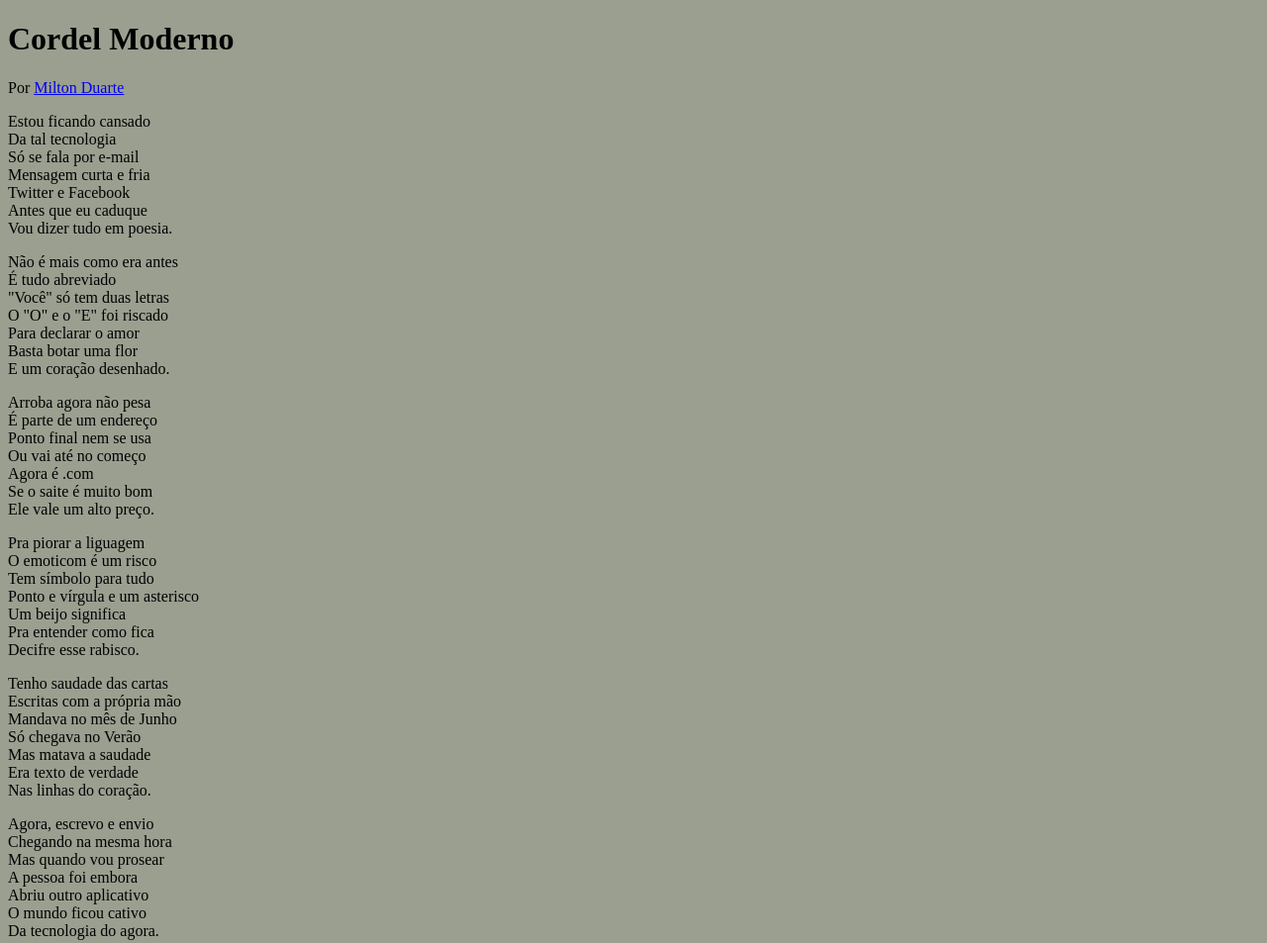
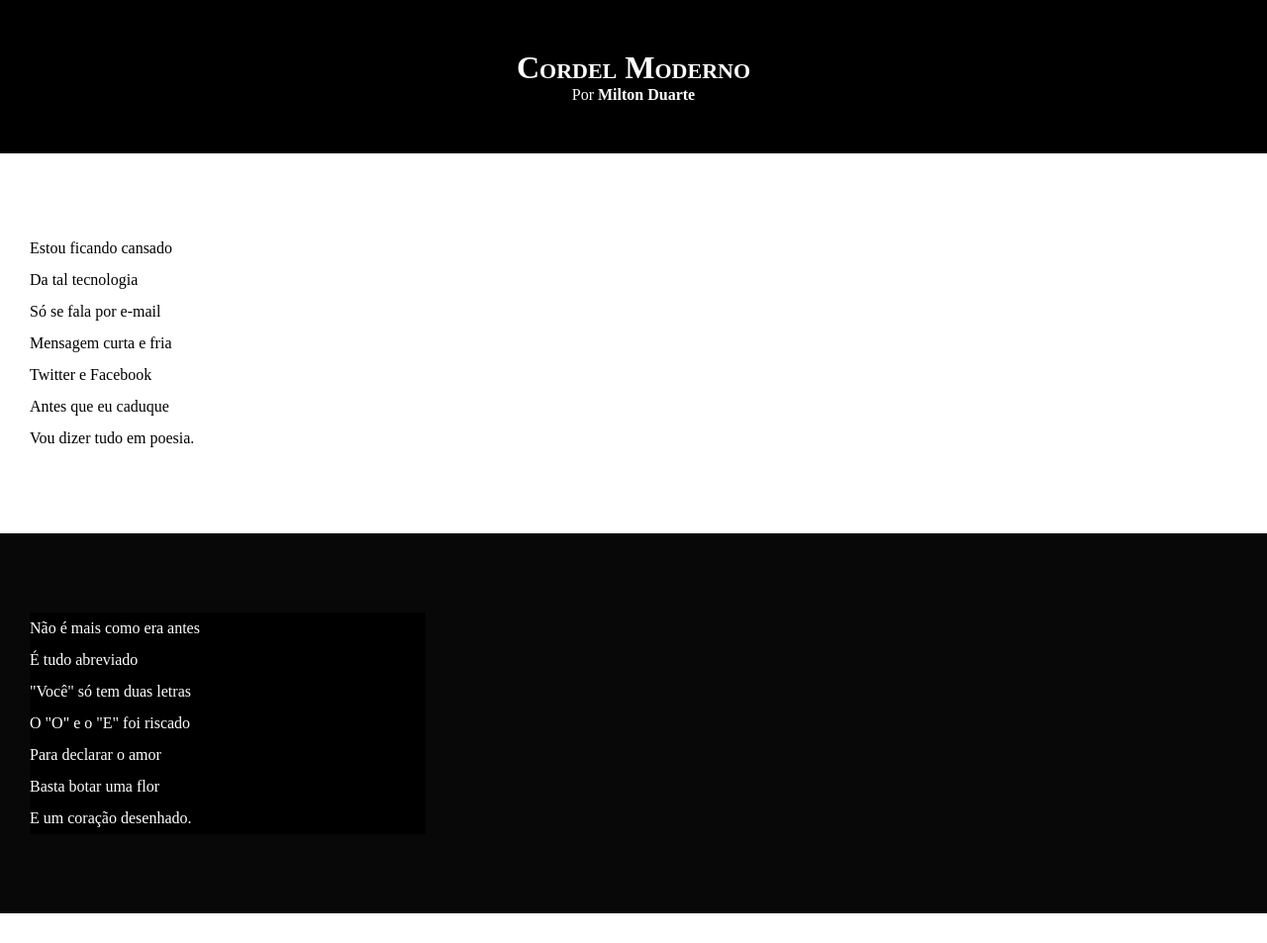
Before and after one commit to andrebaladaa/html-css, a plain HTML site: page desafios/d012/index.html in a window 1280 px wide. Shown: the top 953 px of the page at 99% size. Drawn offline with Linux system fonts and the light colour scheme.

Commit message:
atualizei textos e blocos

```diff
--- a/desafios/d012/index.html
+++ b/desafios/d012/index.html
@@ -13,7 +13,7 @@
  <p> Por <a href=" https://www.recantodasletras.com.br/poesias/3186743" target="_blank">Milton Duarte</a></p>
 
             </header>
-               <section>
+               <section class="normal">
                 <p>Estou ficando cansado <br>
                     Da tal tecnologia <br>
                     Só se fala por e-mail <br>
@@ -25,7 +25,7 @@
 
 
 
-                <section>
+                <section class="imagem">
                  <p>   Não é mais como era antes <br>
                     É tudo abreviado   <br>
                     "Você" só tem duas letras <br>
@@ -37,7 +37,7 @@
 
 
 
-                <section>
+                <section class="normal">
                    <p> Arroba agora não pesa <br>
                     É parte de um endereço  <br>
                     Ponto final nem se usa  <br>
@@ -56,7 +56,7 @@
                 </section>
 
 
-                <section>
+                <section class="imagem">
                     <p>Tenho saudade das cartas <br>
                         Escritas com a própria mão <br>
                         Mandava no mês de Junho <br>
@@ -68,7 +68,7 @@
                 </section>
 
 
-                <section>
+                <section class="normal">
                     <p>Agora, escrevo e envio <br>
                         Chegando na mesma hora   <br>
                         Mas quando vou prosear <br>
--- a/desafios/d012/style.css
+++ b/desafios/d012/style.css
@@ -1,4 +1,58 @@
 @charset "UTF-8" ;
+* {
+     margin: 0px;
+     padding: 0px;
+}
+html, body {
+     min-height: 100vh;
+     background-color: rgba(47, 57, 25, 0.483);}
+header {
+     background-color: black;
+     color: white;
+     text-align: center;
+}
+header > h1 {
+     padding-top: 50px;
+     font-variant: small-caps;
 
-body {
-     background-color: rgba(47, 57, 25, 0.483);}
+}
+header > p{
+     padding-bottom: 50px;
+}
+header a, footer a {
+     color: white;
+     text-decoration: none;
+     font-weight: bolder;
+
+}
+header a:hover, footer a:hover {
+     text-decoration: underline;
+}
+
+section {
+     padding-top: 10vh;
+     padding-bottom: 10vh;
+     line-height: 2em;
+     padding-left: 30px;
+}
+.normal {
+     background-color: white;
+     color: black;
+
+
+}
+
+.imagem {
+background-color: rgb(8, 8, 8);
+     color: rgb(255, 255, 255);
+}
+.imagem p {
+     width: 400px;
+     background-color: black;
+ }
+footer {
+     background: black;
+     color: white;
+     text-align: center;
+     padding: 10px;
+}
```
